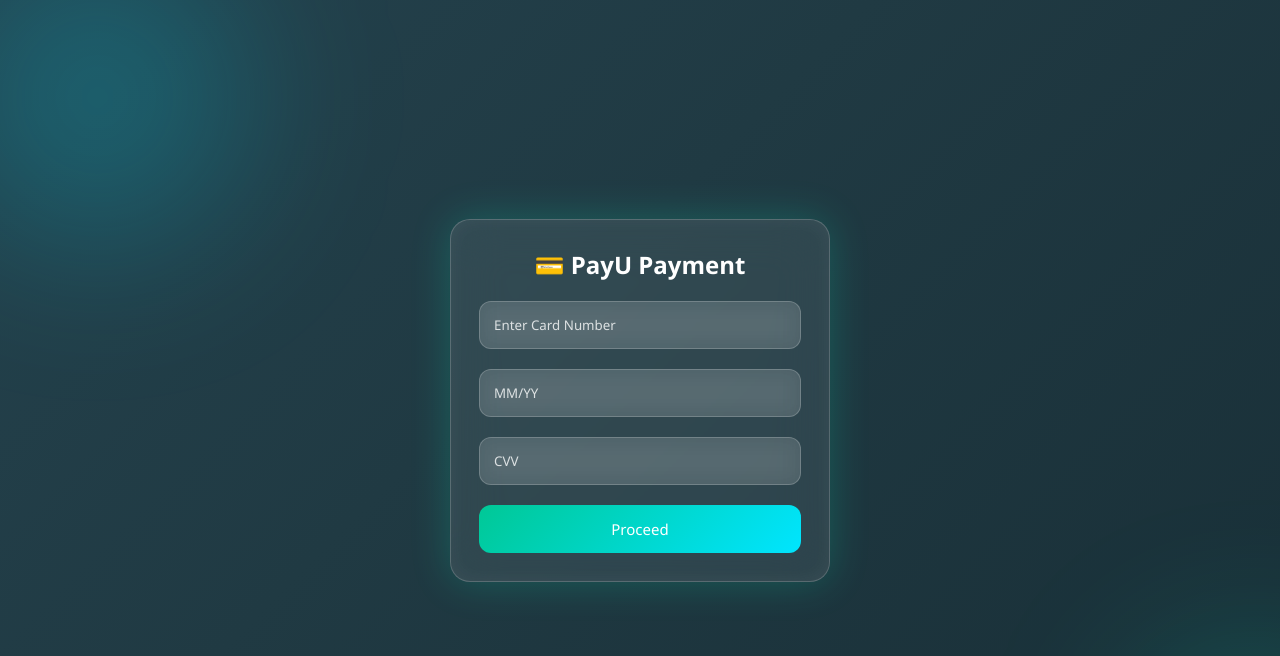
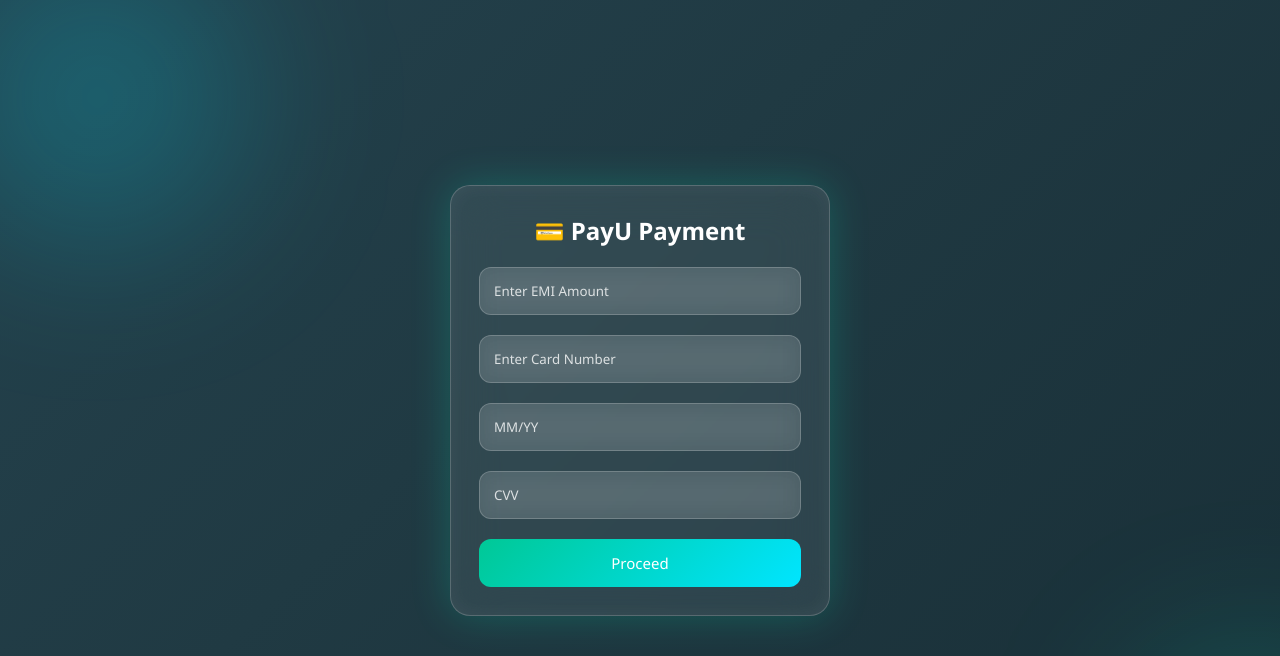
Before and after one commit to Achal1985/NBFC_CRM_V2, a Flask app: page /payment in a window 1280 px wide; the page is wider, and only the part inside the window is pictured. Shown: the top 656 px of that part. Run offline with Flask 3, Linux system fonts and the light colour scheme; parts of the project's set-up code (start-up, migrations or seed data) failed here and were passed over.

Commit message:
Update payment.html

```diff
--- a/templates/payment.html
+++ b/templates/payment.html
@@ -191,8 +191,10 @@ padding:13px;
 
 <div class="logo">💳 PayU Payment</div>
 
+
+
 <div id="cardSection">
-
+<input type="text" id="emiAmount" placeholder="Enter EMI Amount">
 <input type="text" id="cardNumber" placeholder="Enter Card Number" maxlength="16">
 <input type="text" placeholder="MM/YY">
 <input type="password" placeholder="CVV" maxlength="3">
@@ -219,18 +221,29 @@ padding:13px;
 
 function sendOTP(){
 
-let card = document.getElementById("cardNumber").value
+let emi = document.getElementById("emiAmount").value.trim()
+let card = document.getElementById("cardNumber").value.trim()
 
-if(card.length !== 16){
+// ✅ EMI validation first
+if(!/^[0-9]+$/.test(emi) || parseInt(emi) <= 0){
+    alert("Enter valid EMI amount")
+    return
+}
+
+// ✅ Card validation
+if(card.length !== 16 || !/^[0-9]+$/.test(card)){
     alert("Enter valid 16 digit card number")
     return
 }
 
+// Proceed
 document.getElementById("cardSection").style.display="none"
 document.getElementById("otpSection").style.display="block"
+document.getElementById("emiAmount").addEventListener("input", function(){
+    this.value = this.value.replace(/[^0-9]/g, "");
+});
 
 }
-
 function verifyPayment(){
 
 let otp = document.getElementById("otp").value
```
